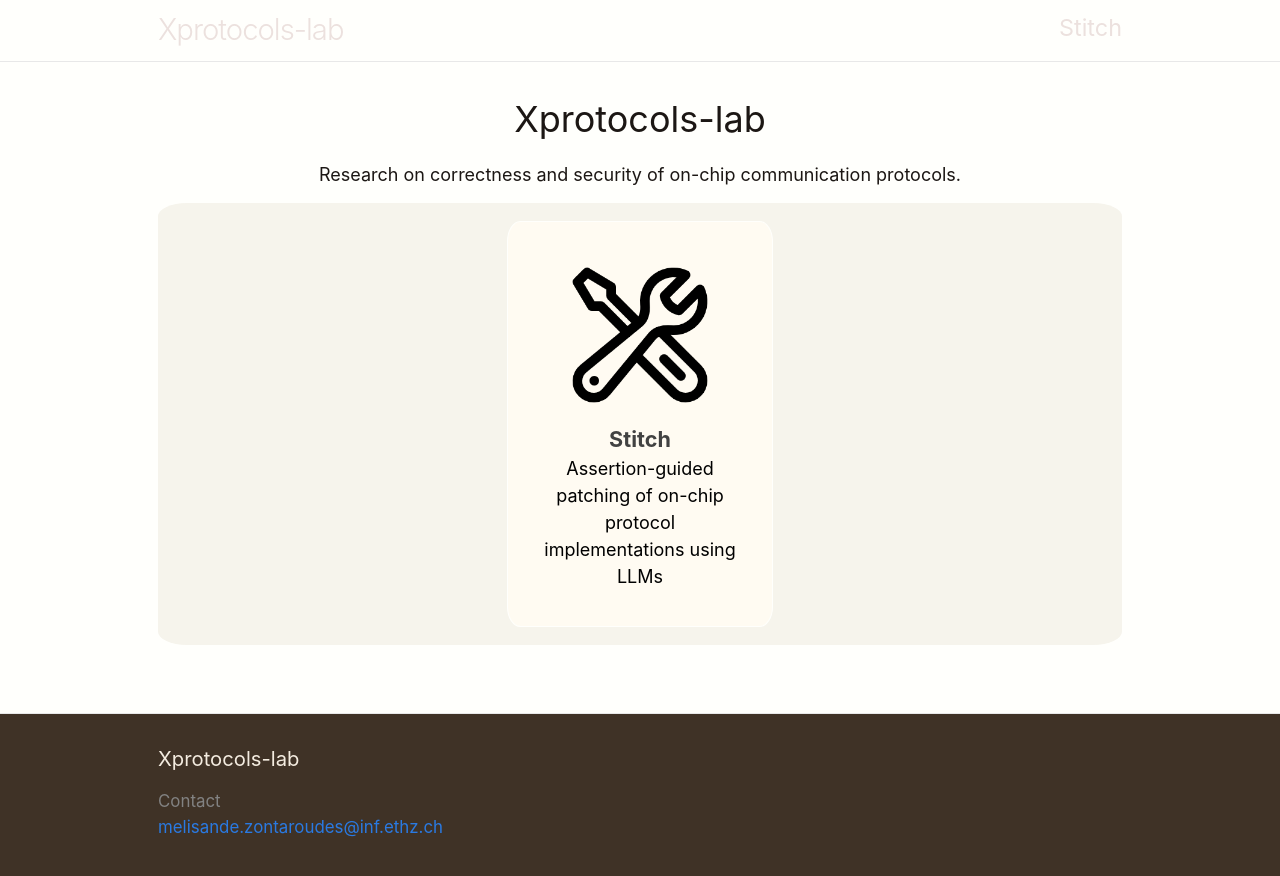
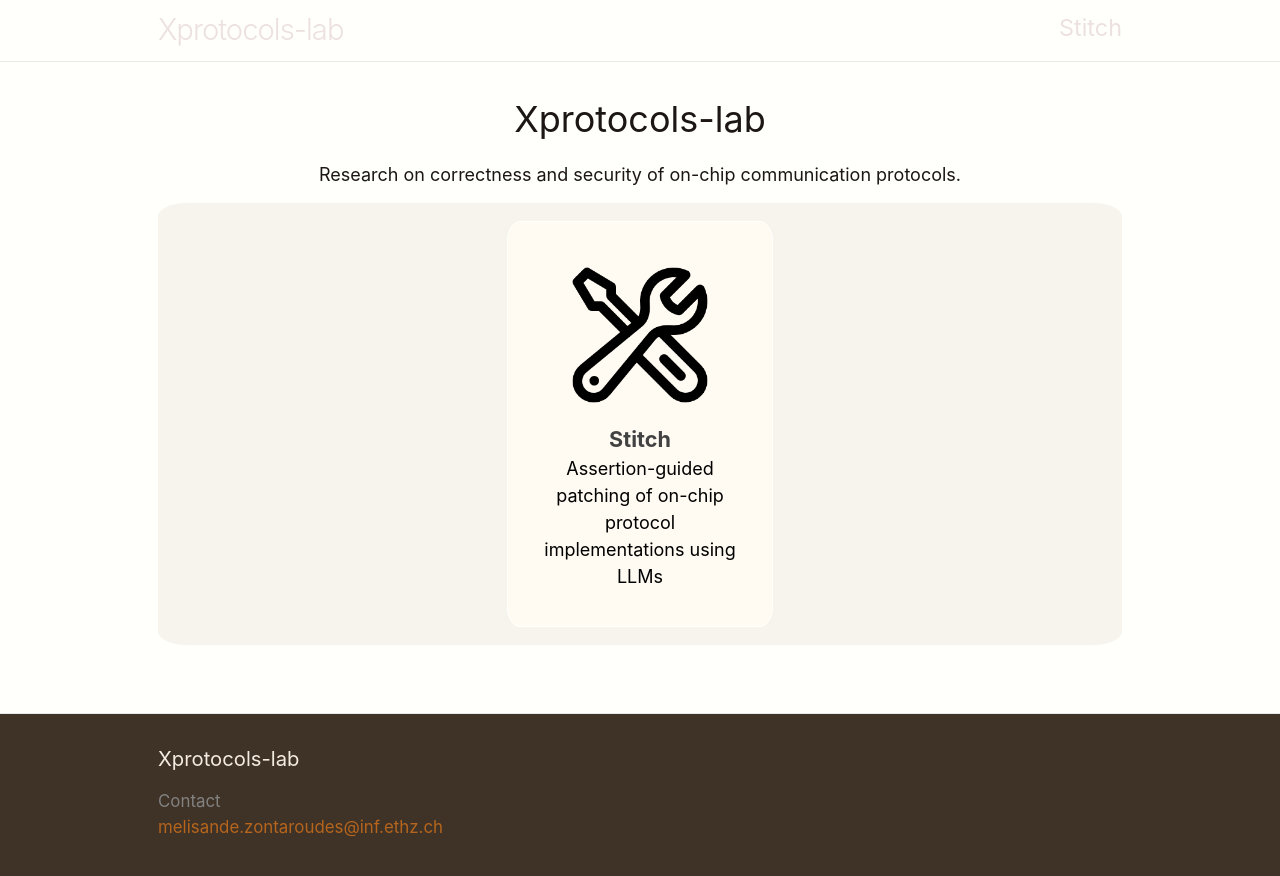
Before and after one commit to Xprotocols-lab/Xprotocols-lab.github.io, a Jekyll site: the page built from index.md, in a window 1280 px wide. Shown: the top 876 px of the page. Built offline with Jekyll 4.4.1, drawn with Linux system fonts in a browser that asks for light colours.

Commit message:
Update minima.scss

```diff
--- a/_sass/minima.scss
+++ b/_sass/minima.scss
@@ -12,7 +12,8 @@ $spacing-unit:     30px !default;
 
 $text-color:       #1c1714 !default;
 $background-color: #fffffc !default;
-$brand-color:      #2a7ae2 !default;
+// $brand-color:      #2a7ae2 !default;
+$brand-color:      #b5651d !default;
 
 $grey-color:       #828282 !default;
 $grey-color-light: lighten($grey-color, 40%) !default;
```
